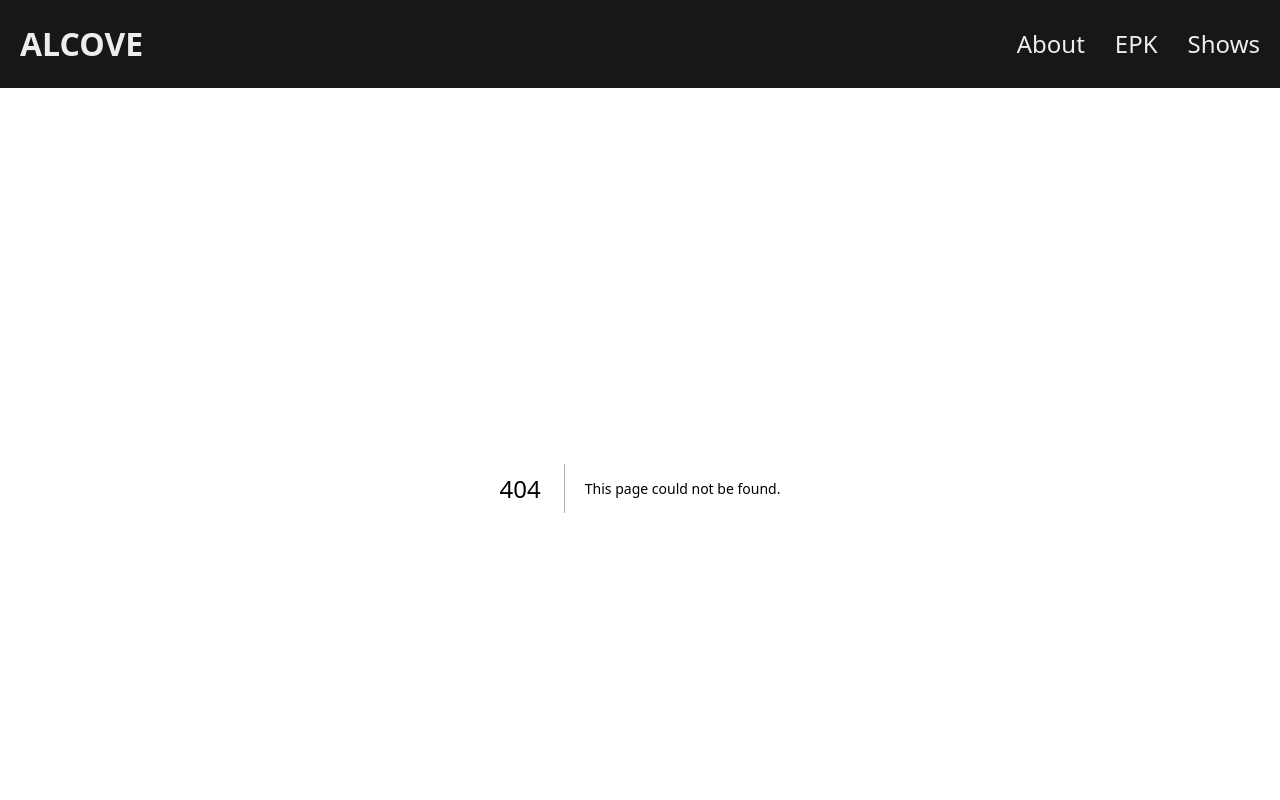
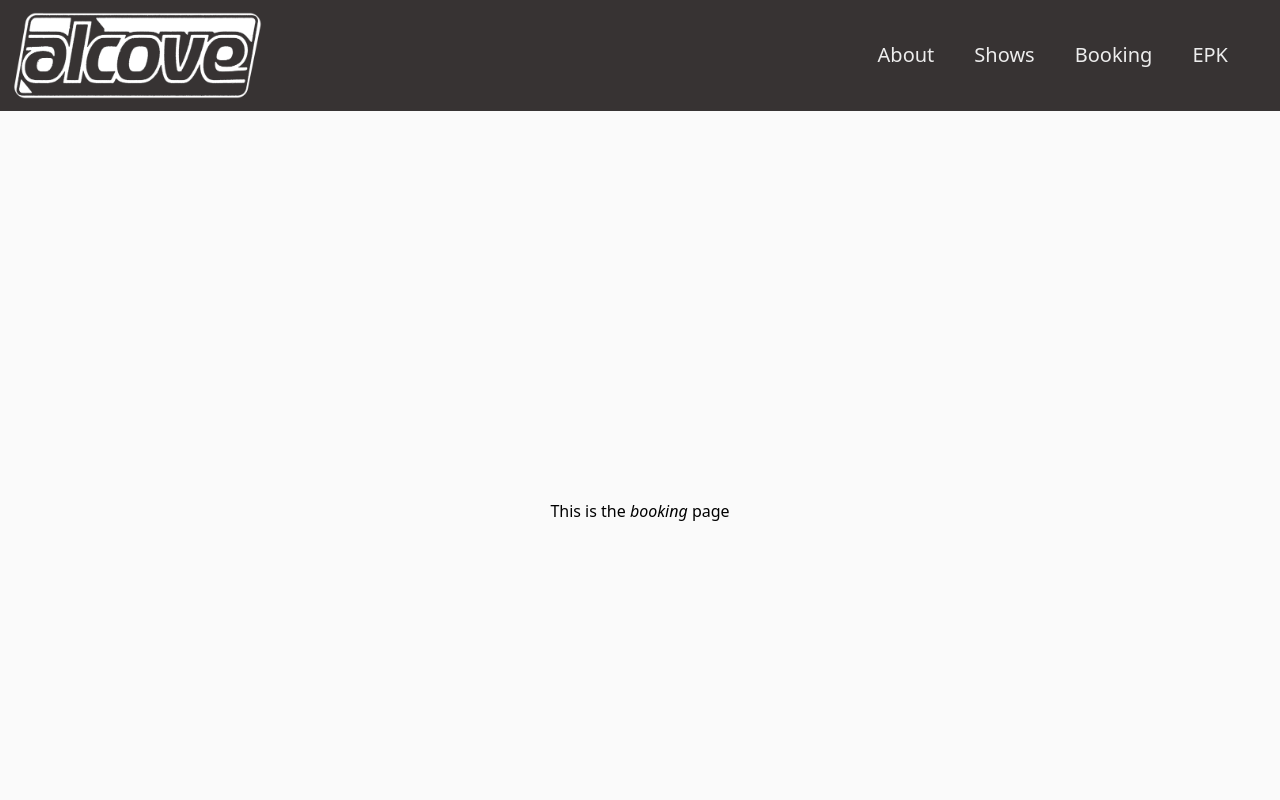
Before and after one commit to Swamp-Records/alcove-website, a Next.js app: page /booking in a window 1280 px wide. Before the commit this address had no page. Shown: the top 800 px of the page. Built offline with nearby package versions, Linux system fonts and the light colour scheme.

Commit message:
updated navbar w/ logo image

```diff
--- a/src/app/_components/navbar.tsx
+++ b/src/app/_components/navbar.tsx
@@ -7,13 +7,15 @@ export default function Navbar() {
     return <nav className="nav">
 
         {/*clicking on the logo will take you to the home page*/}
-        <Link href="/" className="logo">ALCOVE</Link>
+        <Link href="/" className="logo"><img src="/logo_navbar.png" alt="Alcove Logo" width={250}/></Link>
 
         {/*the rest of the links will take you to their respective pages*/}
         <div className="nav-links">
             <Link href="/about">About</Link>
+            <Link href="/shows">Shows</Link>
+            <Link href="/booking">Booking</Link>
             <Link href="/epk">EPK</Link>
-            <Link href="/shows">Shows</Link>
+
         </div>
 
     </nav>
--- /dev/null
+++ b/src/app/booking/page.tsx
@@ -0,0 +1,13 @@
+//metadata for the about page
+export const metadata = {
+  title: "Booking",
+  description: "Book this local indie band for your next event.",
+};
+
+export default function Booking() {
+  return (
+    <div className="flex min-h-screen items-center justify-center bg-zinc-50 font-sans dark:bg-black">
+      <h1>This is the <em>booking</em> page</h1>
+    </div>
+  );
+}
--- a/src/styles/globals.css
+++ b/src/styles/globals.css
@@ -28,12 +28,11 @@
 
 /* NAVBAR STYLES */
 .nav {
-  background-color: #171717;
-  color:#ededed;
+  background-color: #373333;
   display: flex;
   justify-content: space-between;
   align-items: center;
-  padding: 20px;
+  padding: 12px;
 }
 
 .logo {
@@ -43,8 +42,10 @@
 
 .nav-links {
   display: flex;
-  gap: 30px;
-  font-size: 1.5rem;
+  color:#ededed;
+  gap: 40px;
+  font-size: 1.25rem;
+  margin-right: 40px;
 }
 
 /* ... STYLES */
```
Also changed, not shown: public/logo_navbar.png (added).
